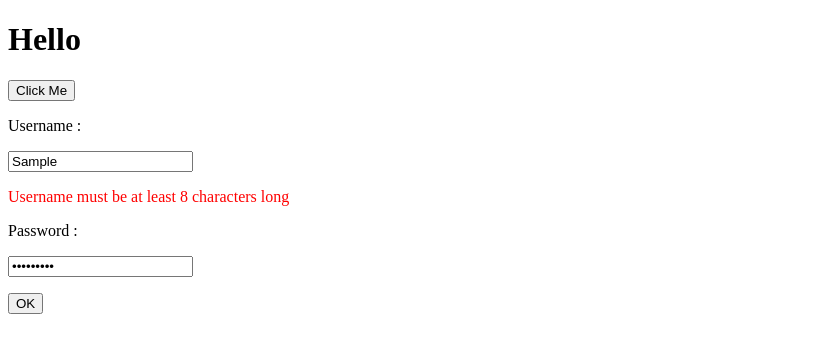
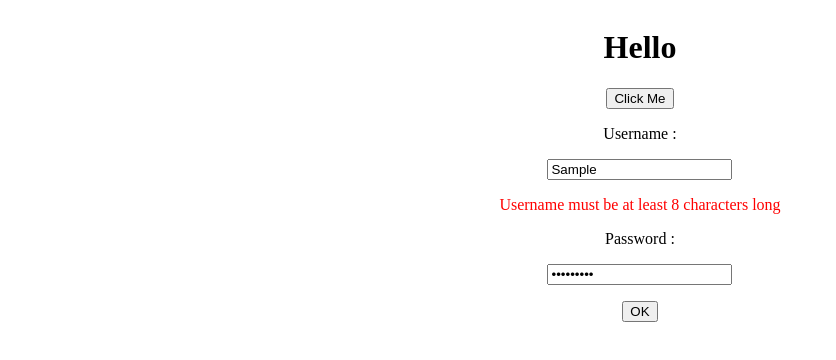
Before and after one commit to 045-Sirachat/045_sirachat_web, a plain HTML site: page Exercies/ex5.html in a window 1280 px wide. Both pictures are taken after typing "Sample", "Sample123" into the empty fields and a click on the input "OK". Shown: the whole page, without its empty margins (0-836 px from the left). Drawn offline with Linux system fonts and the light colour scheme.

Commit message:
first commit

```diff
--- a/Exercies/ex5.html
+++ b/Exercies/ex5.html
@@ -12,7 +12,7 @@
           let checkusername = false;
           let checkpassword = false;
 
-
+          // Check username length
           if (username.length < 8) {
             document.querySelector("#errorUsername").innerHTML =
               "Username must be at least 8 characters long";
@@ -21,7 +21,7 @@
             document.querySelector("#errorUsername").innerHTML = "";
           }
 
-
+          // Check password length
           if (password.length < 8) {
             document.querySelector("#errorPassword").innerHTML =
               "Password must be at least 8 characters long";
@@ -30,9 +30,9 @@
             document.querySelector("#errorPassword").innerHTML = "";
           }
 
-
+          // Prevent form submission if validation fails
           if (!(checkusername && checkpassword)) {
-            event.preventDefault();
+            event.preventDefault(); // Prevent form submission
           }
         };
 
@@ -45,20 +45,28 @@
       .error {
         color: red;
       }
+      body {
+        display: flex;
+        justify-content: center;
+        align-items: center;
+        text-align: center;
+
+
+}
     </style>
   </head>
   <body>
-    <h1>Hello</h1>
+    <div class="body"><h1>Hello</h1>
     <button id="clickme">Click Me</button>
-
     <form action="">
       <p>Username :</p>
       <input type="text" id="username" />
       <p id="errorUsername" class="error"></p>
       <p>Password :</p>
       <input type="password" id="password" />
-      <p id="errorPassword" class="error"></p>
+      <p id="errorPassword" class="error"></p> <!-- Fixed duplicate ID -->
       <input type="submit" value="OK" />
     </form>
+</div>
   </body>
 </html>
```
